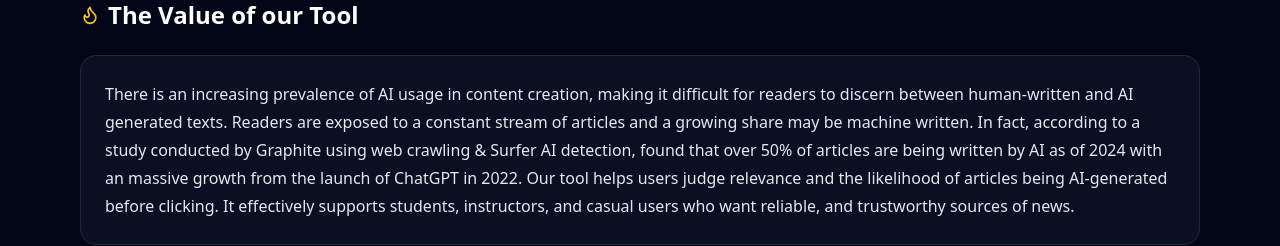
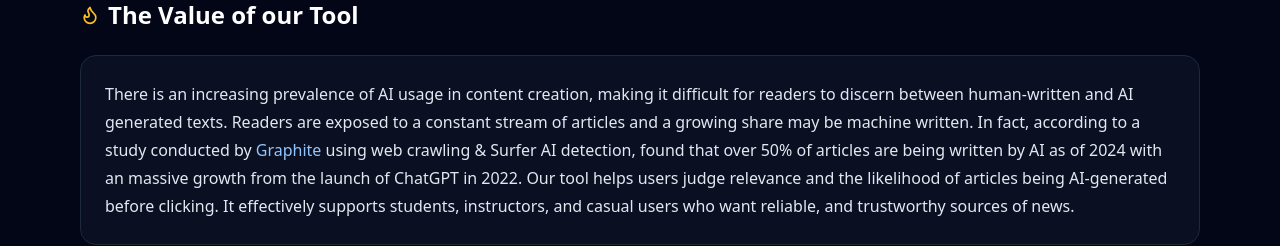
Before and after one commit to brian-jin/CS547_news_retrieval_ai_detection, a React (Vite) app: page / in a window 1280 px wide. Shown: the part 800-1046 px from the top of the page. Built offline with nearby package versions, Linux system fonts and the light colour scheme.

Commit message:
Update JSX for graphite link

```diff
--- a/src/App.jsx
+++ b/src/App.jsx
@@ -446,7 +446,8 @@ export default function App() {
         <p>
           There is an increasing prevalence of AI usage in content creation, making it difficult for readers to discern between human-written and AI generated texts. Readers are exposed to a constant stream of articles and a growing share may be
           machine written. In fact, according to a study conducted by {' '}
-          <a href="https://www.graphite.com" target="_blank" rel="noopener noreferrer">
+          <a href="https://graphite.io/five-percent/more-articles-are-now-created-by-ai-than-humans" target="_blank" rel="noopener noreferrer" className="text-blue-300 hover:underline"
+>
             Graphite
           </a>{' '} using web crawling & Surfer AI detection, found that over 50% of articles are being written by AI as of 2024 with an massive growth from the launch of ChatGPT in 2022. Our tool helps users judge relevance and the likelihood of articles being AI-generated before clicking. It effectively supports students, instructors, and
           casual users who want reliable, and trustworthy sources of news.
```
